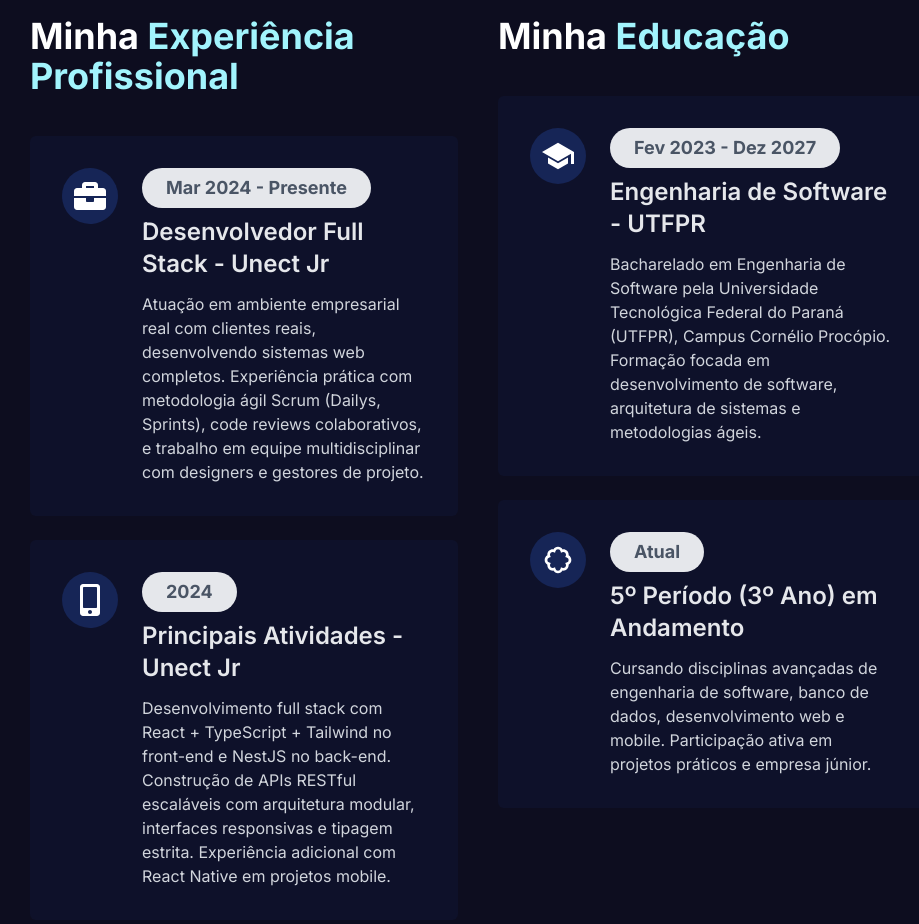
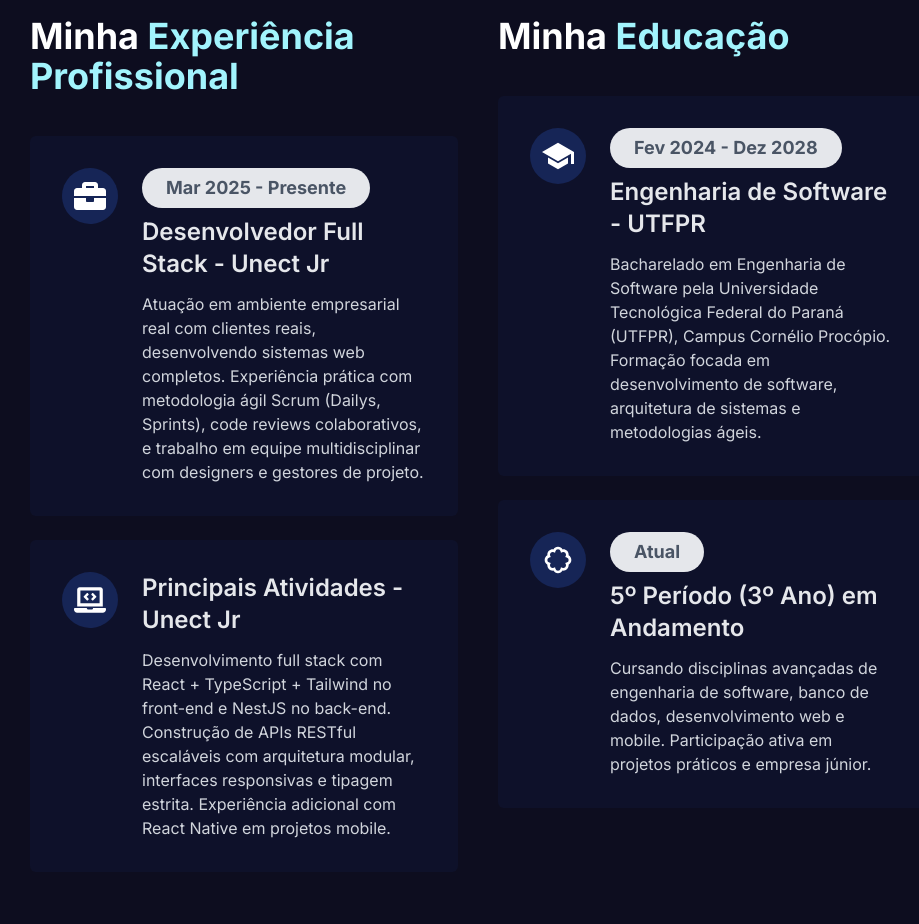
Before and after one commit to JoaoTrindade1404/Portifolio, a Next.js app: page / in a window 1280 px wide. Shown: the part 1580-2504 px from the top of the page, without its empty margins (162-1081 px from the left). Built offline with nearby package versions, Linux system fonts and the light colour scheme; no server answers.

Commit message:
ajustando datas

```diff
--- a/components/Home/Resume/Resume.tsx
+++ b/components/Home/Resume/Resume.tsx
@@ -1,6 +1,6 @@
 import React from "react";
 import ResumeCard from "./ResumeCard";
-import { FaBriefcase, FaMobileAlt } from "react-icons/fa";
+import { FaBriefcase, FaLaptopCode, FaMobileAlt } from "react-icons/fa";
 import { IoSchoolSharp } from "react-icons/io5";
 import { BiBadge } from "react-icons/bi";
 
@@ -18,13 +18,12 @@ const Resume = () => {
             <ResumeCard
               Icon={FaBriefcase}
               role="Desenvolvedor Full Stack - Unect Jr"
-              date="Mar 2024 - Presente"
+              date="Mar 2025 - Presente"
               description="Atuação em ambiente empresarial real com clientes reais, desenvolvendo sistemas web completos. Experiência prática com metodologia ágil Scrum (Dailys, Sprints), code reviews colaborativos, e trabalho em equipe multidisciplinar com designers e gestores de projeto."
             />
             <ResumeCard
-              Icon={FaMobileAlt}
+              Icon={FaLaptopCode}
               role="Principais Atividades - Unect Jr"
-              date="2024"
               description="Desenvolvimento full stack com React + TypeScript + Tailwind no front-end e NestJS no back-end. Construção de APIs RESTful escaláveis com arquitetura modular, interfaces responsivas e tipagem estrita. Experiência adicional com React Native em projetos mobile."
             />
           </div>
@@ -38,7 +37,7 @@ const Resume = () => {
             <ResumeCard
               Icon={IoSchoolSharp}
               role="Engenharia de Software - UTFPR"
-              date="Fev 2023 - Dez 2027"
+              date="Fev 2024 - Dez 2028"
               description="Bacharelado em Engenharia de Software pela Universidade Tecnológica Federal do Paraná (UTFPR), Campus Cornélio Procópio. Formação focada em desenvolvimento de software, arquitetura de sistemas e metodologias ágeis."
             />
             <ResumeCard
```
